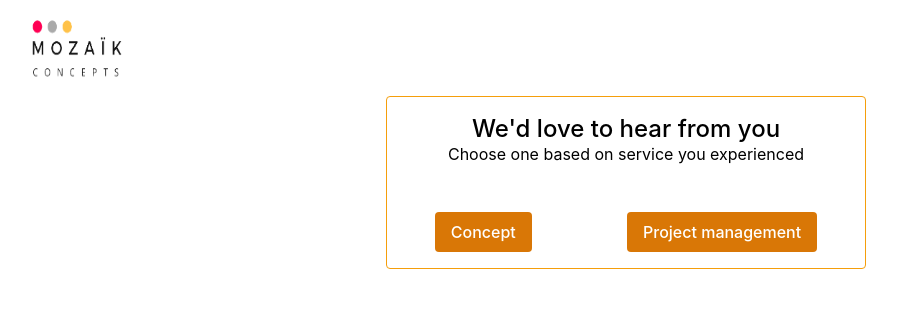
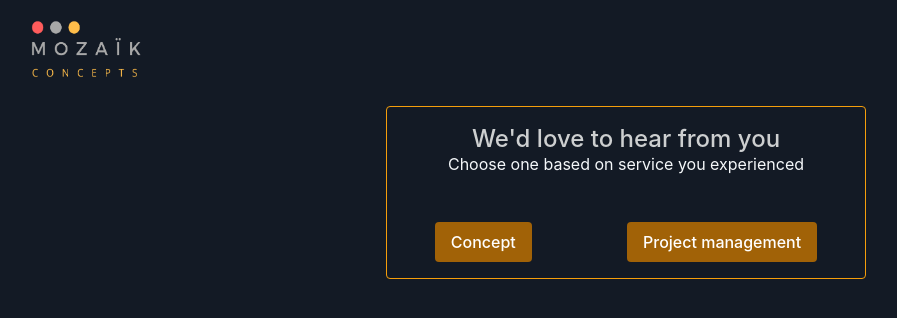
Before and after one commit to ArseneMerci/promotion-typeform, a Next.js app: page /feedback2 in a window 1280 px wide. Shown: the top 318 px of the page, without its empty margins (14-911 px from the left). Built offline with nearby package versions, Linux system fonts and the light colour scheme.

Commit message:
changing feedback page

```diff
--- a/pages/feedback2.js
+++ b/pages/feedback2.js
@@ -1,6 +1,6 @@
 import Image from "next/image";
 import Link from "next/link";
-import log from "../public/assets/logo.png";
+import log from "../public/assets/logoLight.png";
 import { useDispatch } from "react-redux";
 import { setConcept, setManagement } from "../state/slices/pageSlice";
 
@@ -9,19 +9,19 @@ const feedback2 = () => {
     const dispatch = useDispatch();
 
   return (
-    <div className='h-screen px-10'>
+    <div className='h-screen px-10 bg-[#131A25]'>
         <div style={{ cursor: "pointer" }}>
             <Link href='/'>
-                <Image src={log} width='120px' height='90px' alt='logg' />
+                <Image src={log} width='120px' height='100px' alt='logg' />
             </Link>
         </div>
         <div className='flex justify-center items-center'>
             <div className=" w-[30%] border-[1px] border-amber-500 rounded py-3 2xl:w-[40%] larg:w-[60%] md:w-[80%] md:mt-32 sm:w-[90%] xtra:w-full">
-                <h1 className="text-black font-medium text-center text-2xl xs:text-xl">{`We'd love to hear from you`}</h1>
-                <h1 className="text-black text-center xs:text-sm">Choose one based on service you experienced</h1>
+                <h1 className="text-[#cdcfd0] font-medium text-center text-2xl xs:text-xl">{`We'd love to hear from you`}</h1>
+                <h1 className="text-[#F5F8FA] text-center xs:text-sm">Choose one based on service you experienced</h1>
                 <div className="flex justify-between mx-auto w-[80%] mt-5 xs:text-sm xs:w-[90%]">
-                    <button className="bg-amber-600 text-white cursor-pointer px-3 py-2 rounded font-medium sm:text-sm xs:text-xs" onClick={()=> dispatch(setConcept())}><Link href='/feedback'>Concept</Link></button>
-                    <button className="bg-amber-600 text-white cursor-pointer px-3 py-2 rounded font-medium sm:text-sm xs:text-xs" onClick={()=> dispatch(setManagement())}><Link href='/feedback'>Project management</Link></button>
+                    <button className="bg-yellow-700 text-white cursor-pointer px-3 py-2 rounded font-medium sm:text-sm xs:text-xs" onClick={()=> dispatch(setConcept())}><Link href='/feedback'>Concept</Link></button>
+                    <button className="bg-yellow-700 text-white cursor-pointer px-3 py-2 rounded font-medium sm:text-sm xs:text-xs" onClick={()=> dispatch(setManagement())}><Link href='/feedback'>Project management</Link></button>
                 </div>
             </div>
         </div>
```
